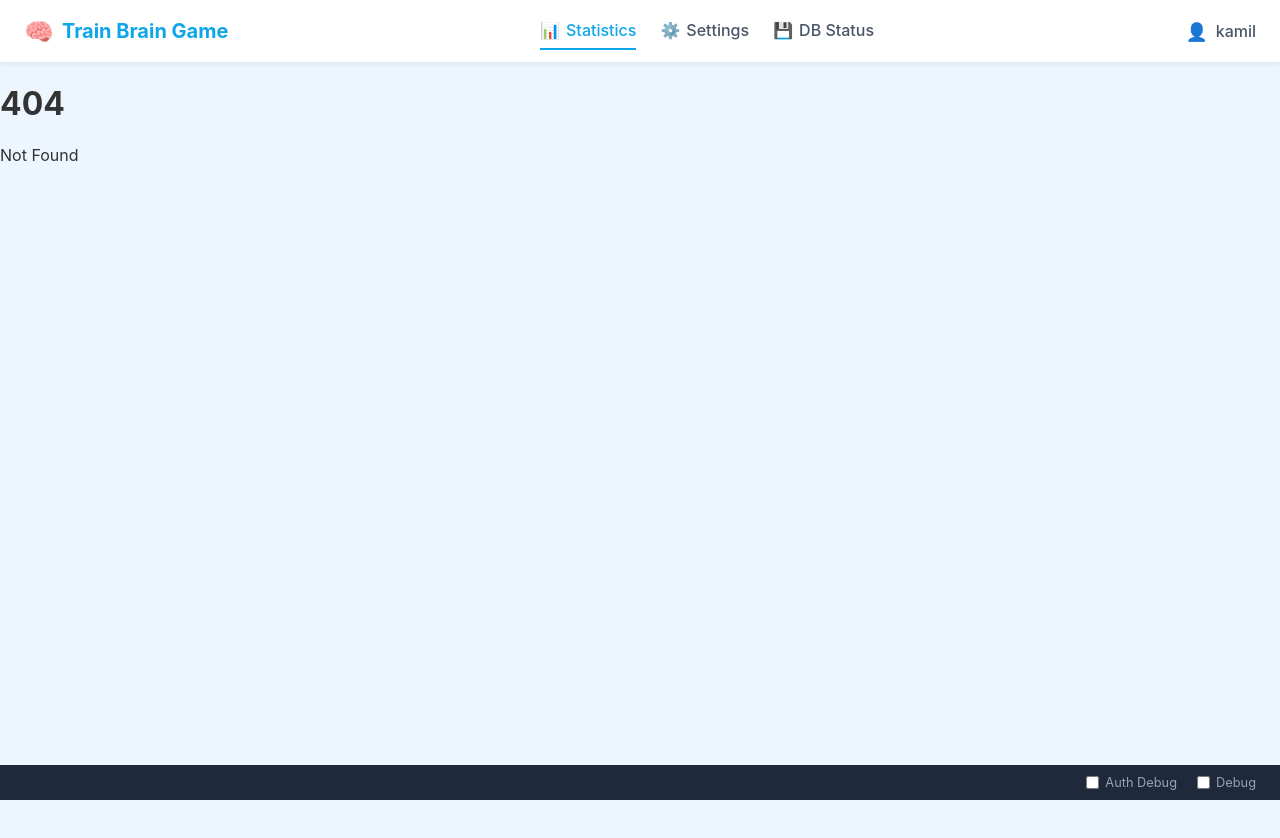
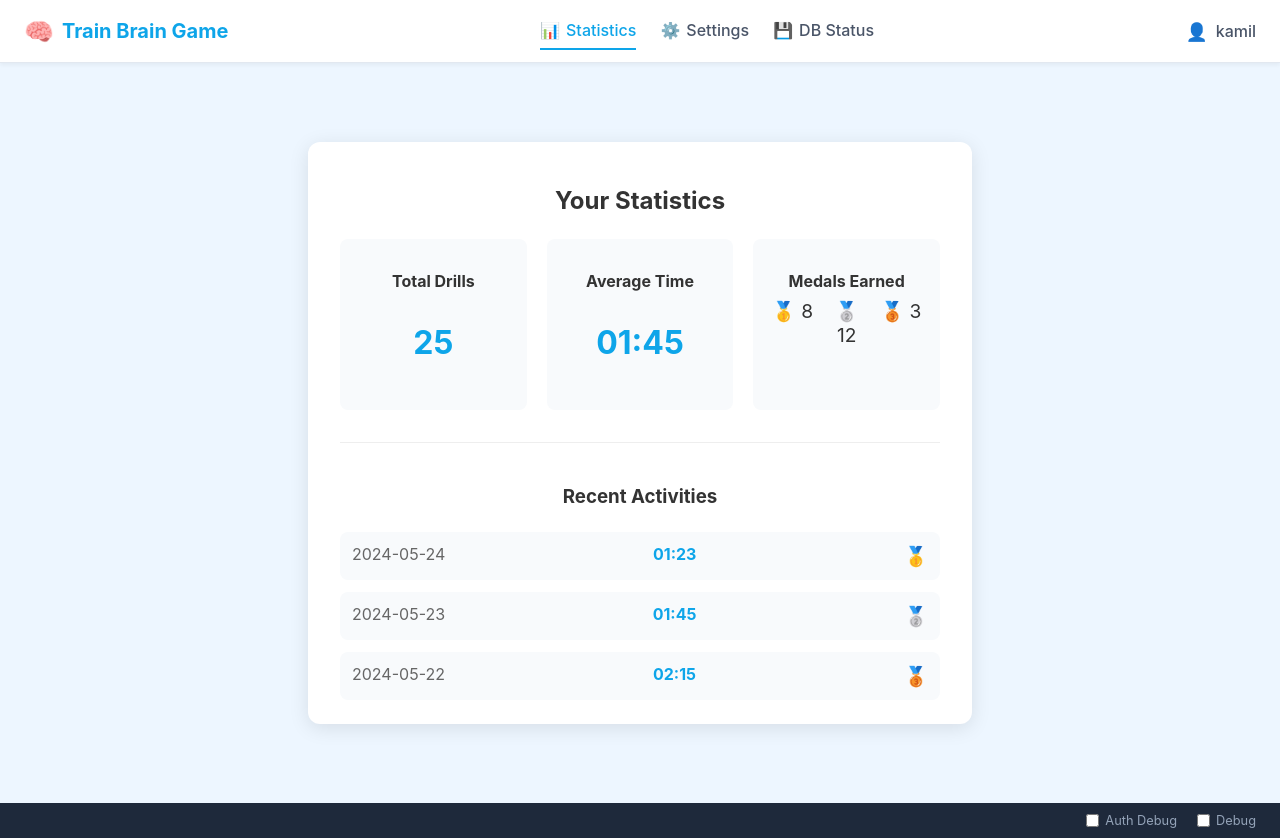
Before and after one commit to iCatOK/train-brain-svelte, a SvelteKit app: page /statistics in a window 1280 px wide. Before the commit this address had no page. Before the commit the page ends 800 px from the top, so only its background shows below. Built offline with nearby package versions, Linux system fonts and the light colour scheme.

Commit message:
feat: implement settings page for daily problems count configuration

```diff
--- /dev/null
+++ b/src/lib/stores/settings.ts
@@ -0,0 +1,5 @@
+import { writable } from 'svelte/store';
+
+export const settings = writable({
+  dailyProblemsCount: 10
+});
--- a/src/routes/drill/+page.svelte
+++ b/src/routes/drill/+page.svelte
@@ -3,8 +3,9 @@
   import { ProblemGenerator, type Problem } from '$lib/ProblemGenerator'; // Ensure path is correct
   import type { Medal } from '$lib/types'; // Ensure path is correct
   import { goto } from '$app/navigation';
+  import { settings } from '$lib/stores/settings';
 
-  const TOTAL_PROBLEMS = 10;
+  $: TOTAL_PROBLEMS = $settings.dailyProblemsCount;
   let problems: Problem[] = [];
   let currentProblemIndex = 0;
   let userAnswer: string = ''; // Use string for input binding
--- /dev/null
+++ b/src/routes/settings/+page.svelte
@@ -0,0 +1,140 @@
+<script lang="ts">
+  import { settings } from '$lib/stores/settings';
+
+  let tempCount = $settings.dailyProblemsCount;
+  let errorMessage = ""
+
+  function validateCount(count: number): boolean {
+    if (count < 10) {
+      errorMessage = "Number of problems cannot be less than 10";
+      return false;
+    }
+    if (count > 100) {
+      errorMessage = "Number of problems cannot be more than 100";
+      return false;
+    }
+    errorMessage = "";
+    return true;
+  }
+
+  function handleSave() {
+    if (validateCount(tempCount)) {
+      settings.update(s => ({...s, dailyProblemsCount: tempCount}));
+    }
+  }
+
+  $: validateCount(tempCount);
+</script>
+
+<div class="page-container">
+  <div class="settings-card">
+    <h2>Settings</h2>
+    <div class="settings-form">
+      <div class="setting-item">
+        <label for="problemCount">Number of Daily Problems</label>
+        <input
+          type="number"
+          id="problemCount"
+          bind:value={tempCount}
+          min="10"
+          max="100"
+          class:error={errorMessage}
+        />
+        <span class="help-text">Choose between 10 and 100 problems</span>
+        {#if errorMessage}
+          <span class="error-message">{errorMessage}</span>
+        {/if}
+      </div>
+      <button
+        class="save-button"
+        on:click={handleSave}
+        disabled={errorMessage !== ""}>Save Changes</button>
+    </div>
+  </div>
+</div>
+
+<style>
+  .page-container {
+    display: flex;
+    flex-direction: column;
+    align-items: center;
+    justify-content: center;
+    min-height: calc(100vh - 60px - 40px);
+    padding: 20px;
+  }
+
+  .settings-card {
+    background-color: white;
+    border-radius: 12px;
+    box-shadow: 0 4px 20px rgba(0, 0, 0, 0.1);
+    padding: 24px 32px;
+    width: 100%;
+    max-width: 400px;
+  }
+
+  h2 {
+    color: #333;
+    margin-bottom: 24px;
+    text-align: center;
+  }
+
+  .settings-form {
+    display: flex;
+    flex-direction: column;
+    gap: 24px;
+  }
+
+  .setting-item {
+    display: flex;
+    flex-direction: column;
+    gap: 8px;
+  }
+
+  label {
+    font-weight: bold;
+    color: #333;
+  }
+
+  input {
+    padding: 12px;
+    border: 1px solid #ccc;
+    border-radius: 8px;
+    font-size: 1.1em;
+  }
+
+  .help-text {
+    font-size: 0.9em;
+    color: #666;
+  }
+
+  .save-button {
+    padding: 12px 24px;
+    background-color: #0ea5e9;
+    color: white;
+    border: none;
+    border-radius: 8px;
+    font-size: 1.1em;
+    cursor: pointer;
+    transition: background-color 0.2s;
+  }
+
+  .save-button:hover {
+    background-color: #0284c7;
+  }
+
+  .error {
+    border-color: #dc2626;
+    background-color: #fef2f2;
+  }
+
+  .error-message {
+    color: #dc2626;
+    font-size: 0.9em;
+    margin-top: 4px;
+  }
+
+  .save-button:disabled {
+    background-color: #cbd5e1;
+    cursor: not-allowed;
+  }
+</style>
--- /dev/null
+++ b/src/routes/statistics/+page.svelte
@@ -0,0 +1,142 @@
+<script lang="ts">
+  // Mock data - in a real app, this would come from a store or API
+  const mockStats = {
+    totalDrills: 25,
+    averageTime: '01:45',
+    medals: {
+      gold: 8,
+      silver: 12,
+      bronze: 3
+    },
+    recentTimes: [
+      { date: '2024-05-24', time: '01:23', medal: 'gold' },
+      { date: '2024-05-23', time: '01:45', medal: 'silver' },
+      { date: '2024-05-22', time: '02:15', medal: 'bronze' },
+    ]
+  };
+</script>
+
+<div class="page-container">
+  <div class="stats-card">
+    <h2>Your Statistics</h2>
+
+    <div class="stats-grid">
+      <div class="stat-box">
+        <h3>Total Drills</h3>
+        <p class="stat-value">{mockStats.totalDrills}</p>
+      </div>
+
+      <div class="stat-box">
+        <h3>Average Time</h3>
+        <p class="stat-value">{mockStats.averageTime}</p>
+      </div>
+
+      <div class="stat-box medals">
+        <h3>Medals Earned</h3>
+        <div class="medals-grid">
+          <div>🥇 {mockStats.medals.gold}</div>
+          <div>🥈 {mockStats.medals.silver}</div>
+          <div>🥉 {mockStats.medals.bronze}</div>
+        </div>
+      </div>
+    </div>
+
+    <div class="recent-activities">
+      <h3>Recent Activities</h3>
+      <div class="activities-list">
+        {#each mockStats.recentTimes as activity}
+          <div class="activity-item">
+            <span class="date">{activity.date}</span>
+            <span class="time">{activity.time}</span>
+            <span class="medal">
+              {#if activity.medal === 'gold'}🥇{/if}
+              {#if activity.medal === 'silver'}🥈{/if}
+              {#if activity.medal === 'bronze'}🥉{/if}
+            </span>
+          </div>
+        {/each}
+      </div>
+    </div>
+  </div>
+</div>
+
+<style>
+  .page-container {
+    display: flex;
+    flex-direction: column;
+    align-items: center;
+    justify-content: center;
+    min-height: calc(100vh - 60px - 40px);
+    padding: 20px;
+  }
+
+  .stats-card {
+    background-color: white;
+    border-radius: 12px;
+    box-shadow: 0 4px 20px rgba(0, 0, 0, 0.1);
+    padding: 24px 32px;
+    width: 100%;
+    max-width: 600px;
+  }
+
+  h2, h3 {
+    color: #333;
+    text-align: center;
+    margin-bottom: 24px;
+  }
+
+  .stats-grid {
+    display: grid;
+    grid-template-columns: repeat(auto-fit, minmax(150px, 1fr));
+    gap: 20px;
+    margin-bottom: 32px;
+  }
+
+  .stat-box {
+    background-color: #f8fafc;
+    padding: 16px;
+    border-radius: 8px;
+    text-align: center;
+  }
+
+  .stat-box h3 {
+    font-size: 1em;
+    margin-bottom: 8px;
+  }
+
+  .stat-value {
+    font-size: 2em;
+    font-weight: bold;
+    color: #0ea5e9;
+  }
+
+  .medals-grid {
+    display: grid;
+    grid-template-columns: repeat(3, 1fr);
+    gap: 8px;
+    font-size: 1.2em;
+  }
+
+  .recent-activities {
+    border-top: 1px solid #eee;
+    padding-top: 24px;
+  }
+
+  .activities-list {
+    display: flex;
+    flex-direction: column;
+    gap: 12px;
+  }
+
+  .activity-item {
+    display: flex;
+    justify-content: space-between;
+    padding: 12px;
+    background-color: #f8fafc;
+    border-radius: 8px;
+  }
+
+  .date { color: #666; }
+  .time { color: #0ea5e9; font-weight: bold; }
+  .medal { font-size: 1.2em; }
+</style>
```
